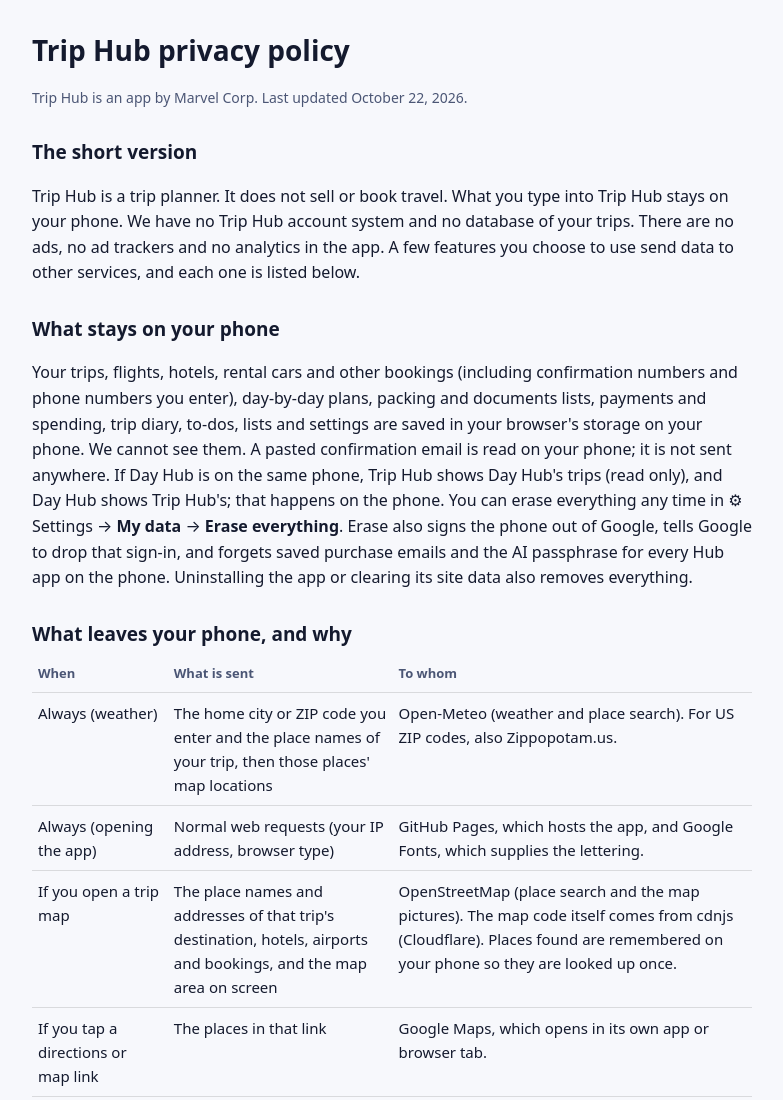
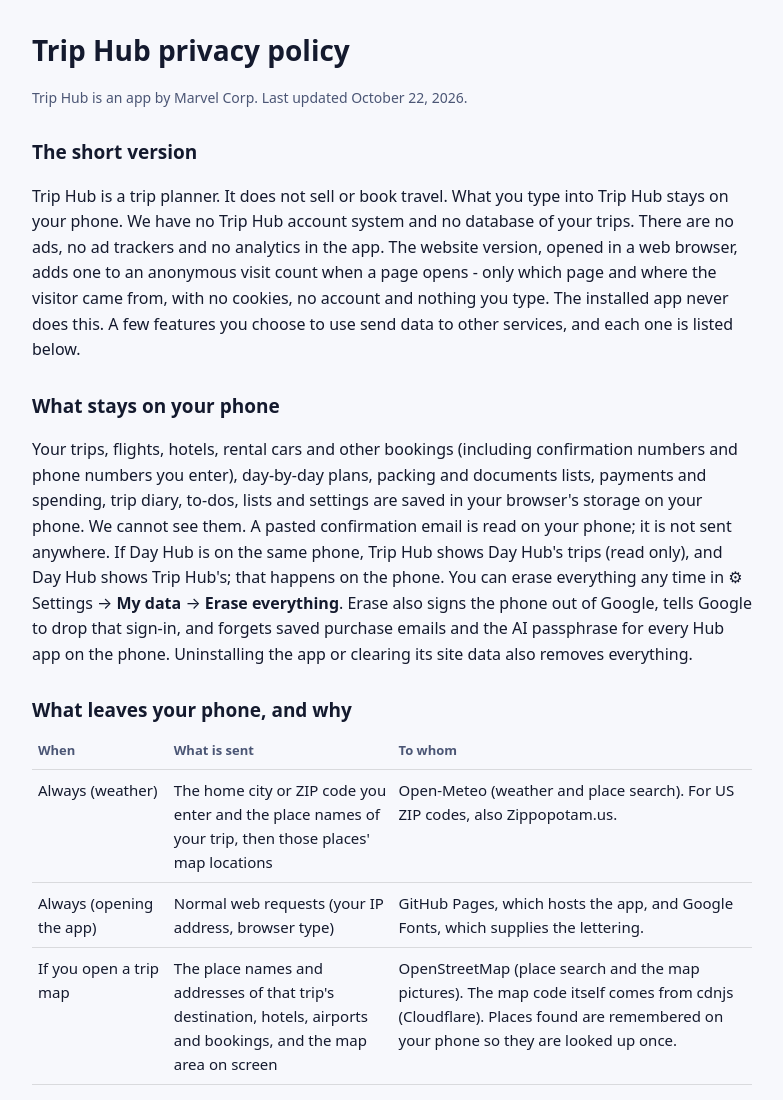
Before and after one commit to smarvel1963-ops/triphub, a plain HTML site: page privacy.html in a window 1280 px wide. Shown: the top 1100 px of the page, without its empty margins (248-1031 px from the left). Drawn offline with Linux system fonts and the light colour scheme.

Commit message:
Privacy page: the website version counts visits anonymously, the app never does (Scott 11/21: "Yes, publish both")
The Hub WEBSITE, opened in a web browser, now adds one to an anonymous visit count (Hub engine WEB_VISIT_COUNT, dayhub 9583f94):
only which page and where the visitor came from - no cookies, no account, nothing typed. The installed app never does this, so
"no analytics in the app" stays true. One sentence added after that line.

Co-Authored-By: Claude Opus 5.5 <noreply@anthropic.com>

```diff
--- a/privacy.html
+++ b/privacy.html
@@ -25,7 +25,7 @@
   <p class="dim">Trip Hub is an app by Marvel Corp. Last updated October 22, 2026.</p>
 
   <h2>The short version</h2>
-  <p>Trip Hub is a trip planner. It does not sell or book travel. What you type into Trip Hub stays on your phone. We have no Trip Hub account system and no database of your trips. There are no ads, no ad trackers and no analytics in the app. A few features you choose to use send data to other services, and each one is listed below.</p>
+  <p>Trip Hub is a trip planner. It does not sell or book travel. What you type into Trip Hub stays on your phone. We have no Trip Hub account system and no database of your trips. There are no ads, no ad trackers and no analytics in the app. The website version, opened in a web browser, adds one to an anonymous visit count when a page opens - only which page and where the visitor came from, with no cookies, no account and nothing you type. The installed app never does this. A few features you choose to use send data to other services, and each one is listed below.</p>
 
   <h2>What stays on your phone</h2>
   <p>Your trips, flights, hotels, rental cars and other bookings (including confirmation numbers and phone numbers you enter), day-by-day plans, packing and documents lists, payments and spending, trip diary, to-dos, lists and settings are saved in your browser's storage on your phone. We cannot see them. A pasted confirmation email is read on your phone; it is not sent anywhere. If Day Hub is on the same phone, Trip Hub shows Day Hub's trips (read only), and Day Hub shows Trip Hub's; that happens on the phone. You can erase everything any time in ⚙ Settings → <b>My data</b> → <b>Erase everything</b>. Erase also signs the phone out of Google, tells Google to drop that sign-in, and forgets saved purchase emails and the AI passphrase for every Hub app on the phone. Uninstalling the app or clearing its site data also removes everything.</p>
```
